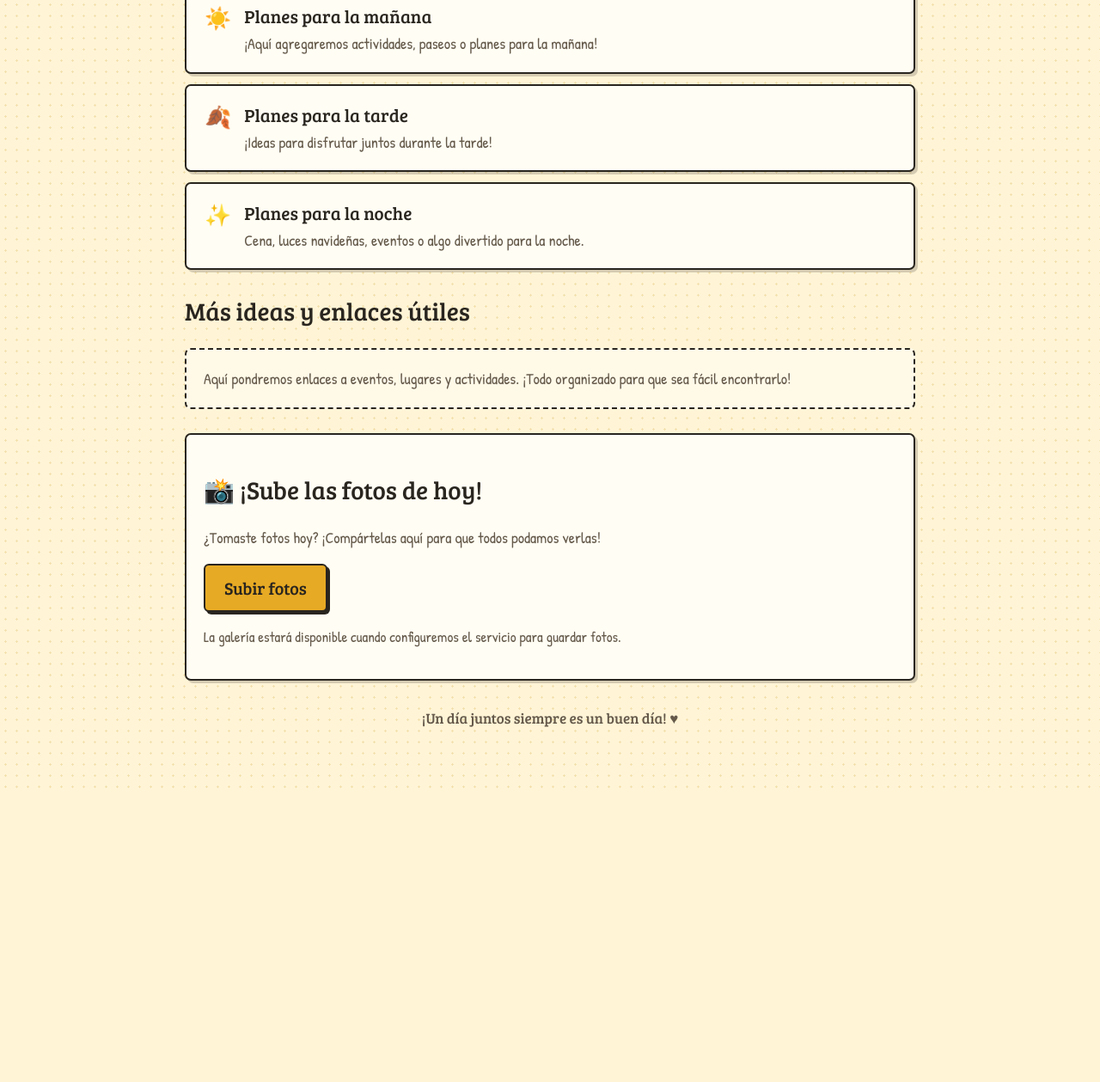
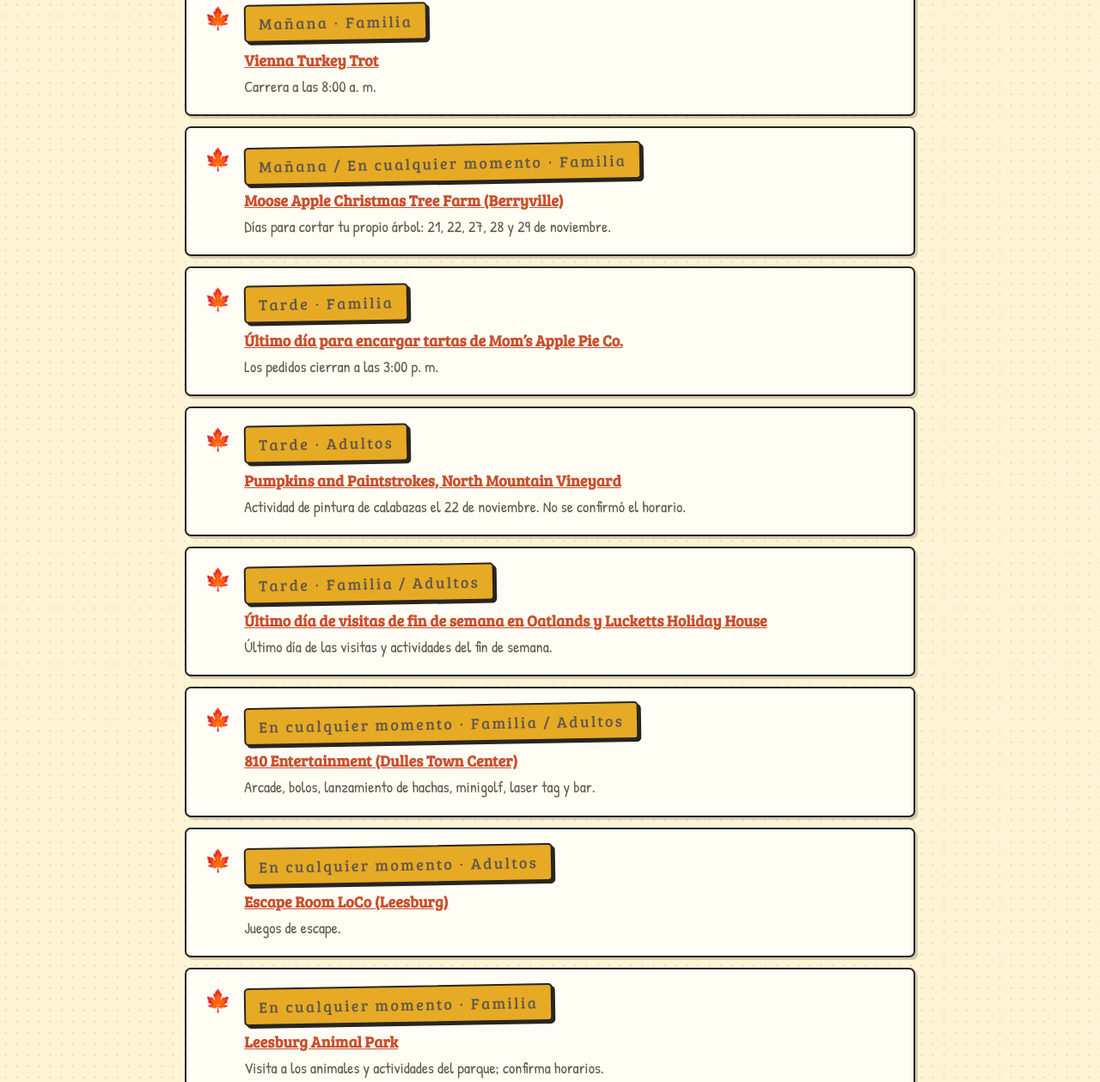
Before and after one commit to sleonny/Thanksgiving, a plain HTML site: page pages/day-3.html in a window 1280 px wide. Shown: the part 521-1780 px from the top of the page at 86% size. Before the commit the page ends 1438 px from the top, so only its background shows below. Drawn offline with Linux system fonts and the light colour scheme.

Commit message:
Añadir agenda de actividades del 3º día

```diff
--- a/pages/day-3.html
+++ b/pages/day-3.html
@@ -3,11 +3,13 @@
 <body><header class="site-header"><a class="brand" href="../index.html">¡Unas vacaciones en familia!</a><span class="header-note">Acción de Gracias 2026</span></header>
 <main class="day-main"><a class="back-link" href="../index.html">← Volver a la foto familiar</a>
 <section class="day-hero"><p class="eyebrow">AVENTURA FAMILIAR · DÍA 3 DE 9</p><h1>domingo, 22 de noviembre</h1><p>¡Este día es para disfrutar! Aquí encontrarás los planes, lugares y actividades para todos.</p></section>
-<section class="plan-section"><h2>¿Qué tenemos planeado?</h2><div class="activity-list">
-<article class="activity"><div class="activity-icon">☀️</div><div><h3>Planes para la mañana</h3><p>¡Aquí agregaremos actividades, paseos o planes para la mañana!</p></div></article>
-<article class="activity"><div class="activity-icon">🍂</div><div><h3>Planes para la tarde</h3><p>¡Ideas para disfrutar juntos durante la tarde!</p></div></article>
-<article class="activity"><div class="activity-icon">✨</div><div><h3>Planes para la noche</h3><p>Cena, luces navideñas, eventos o algo divertido para la noche.</p></div></article>
-</div></section>
-<section class="plan-section"><h2>Más ideas y enlaces útiles</h2><div class="placeholder">Aquí pondremos enlaces a eventos, lugares y actividades. ¡Todo organizado para que sea fácil encontrarlo!</div></section>
+<section class="plan-section"><h2>Agenda y actividades</h2><div class="activity-list"><article class="activity"><div class="activity-icon">🍁</div><div><p class="eyebrow">Mañana · Familia</p><h3><a href="https://www.fxva.com/blog/post/things-to-do-this-november-in-fairfax-county/" target="_blank" rel="noopener noreferrer">Vienna Turkey Trot</a></h3><p>Carrera a las 8:00 a. m.</p></div></article>
+<article class="activity"><div class="activity-icon">🍁</div><div><p class="eyebrow">Mañana / En cualquier momento · Familia</p><h3><a href="https://seaofblush.com/amazing-christmas-events-in-washington-dc-maryland/" target="_blank" rel="noopener noreferrer">Moose Apple Christmas Tree Farm (Berryville)</a></h3><p>Días para cortar tu propio árbol: 21, 22, 27, 28 y 29 de noviembre.</p></div></article>
+<article class="activity"><div class="activity-icon">🍁</div><div><p class="eyebrow">Tarde · Familia</p><h3><a href="https://holidayorders.momsapplepieco.com/" target="_blank" rel="noopener noreferrer">Último día para encargar tartas de Mom’s Apple Pie Co.</a></h3><p>Los pedidos cierran a las 3:00 p. m.</p></div></article>
+<article class="activity"><div class="activity-icon">🍁</div><div><p class="eyebrow">Tarde · Adultos</p><h3><a href="https://allevents.in/leesburg-va/thanksgiving--this-weekend" target="_blank" rel="noopener noreferrer">Pumpkins and Paintstrokes, North Mountain Vineyard</a></h3><p>Actividad de pintura de calabazas el 22 de noviembre. No se confirmó el horario.</p></div></article>
+<article class="activity"><div class="activity-icon">🍁</div><div><p class="eyebrow">Tarde · Familia / Adultos</p><h3><a href="https://allevents.in/leesburg-va/thanksgiving--this-weekend" target="_blank" rel="noopener noreferrer">Último día de visitas de fin de semana en Oatlands y Lucketts Holiday House</a></h3><p>Último día de las visitas y actividades del fin de semana.</p></div></article>
+<article class="activity"><div class="activity-icon">🍁</div><div><p class="eyebrow">En cualquier momento · Familia / Adultos</p><h3><a href="https://patch.com/virginia/ashburn/new-810-entertainment-bowling-games-opens-at-dulles-town-center" target="_blank" rel="noopener noreferrer">810 Entertainment (Dulles Town Center)</a></h3><p>Arcade, bolos, lanzamiento de hachas, minigolf, laser tag y bar.</p></div></article>
+<article class="activity"><div class="activity-icon">🍁</div><div><p class="eyebrow">En cualquier momento · Adultos</p><h3><a href="https://leesburgva.gov/visitors/entertainment" target="_blank" rel="noopener noreferrer">Escape Room LoCo (Leesburg)</a></h3><p>Juegos de escape.</p></div></article>
+<article class="activity"><div class="activity-icon">🍁</div><div><p class="eyebrow">En cualquier momento · Familia</p><h3><a href="https://www.leesburganimalpark.com/hours-admission/" target="_blank" rel="noopener noreferrer">Leesburg Animal Park</a></h3><p>Visita a los animales y actividades del parque; confirma horarios.</p></div></article></div></section>
 <section class="plan-section photo-upload-section"><h2>📸 ¡Sube las fotos de hoy!</h2><p>¿Tomaste fotos hoy? ¡Compártelas aquí para que todos podamos verlas!</p><button class="upload-button" type="button" data-day="3">Subir fotos</button><p class="upload-status" aria-live="polite">Selecciona fotos desde tu teléfono o computadora.</p><div class="photo-gallery" id="gallery-day-3"></div></section>
 <div class="day-footer">¡Un día juntos siempre es un buen día! ♥</div></main><script src="../script.js"></script></body></html>
```
